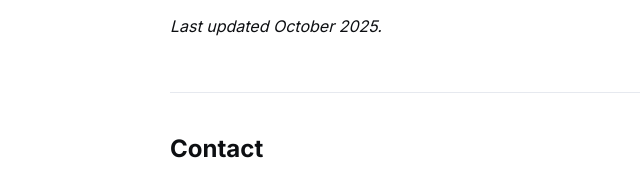
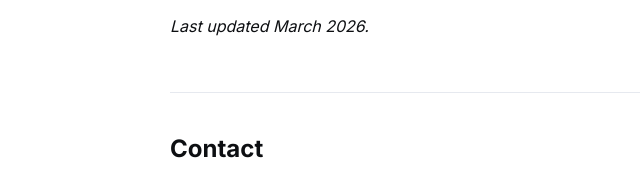
Before and after one commit to JeromeWiesemann/Personal-Website, a plain HTML site: page index.html in a window 1280 px wide. Shown: the part 1482-1657 px from the top of the page, 0-640 px from the left. Drawn offline with Linux system fonts and the light colour scheme.

Commit message:
Updated CV

```diff
--- a/index.html
+++ b/index.html
@@ -107,7 +107,7 @@
     <section id="cv" class="section container">
       <h2>CV</h2>
       <a class="button" href="assets/CV.pdf" target="_blank" rel="noopener">Open CV</a>
-      <p><em>Last updated October 2025.</em></p>
+      <p><em>Last updated March 2026.</em></p>
     </section>
 
     <section id="contact" class="section container">
```
